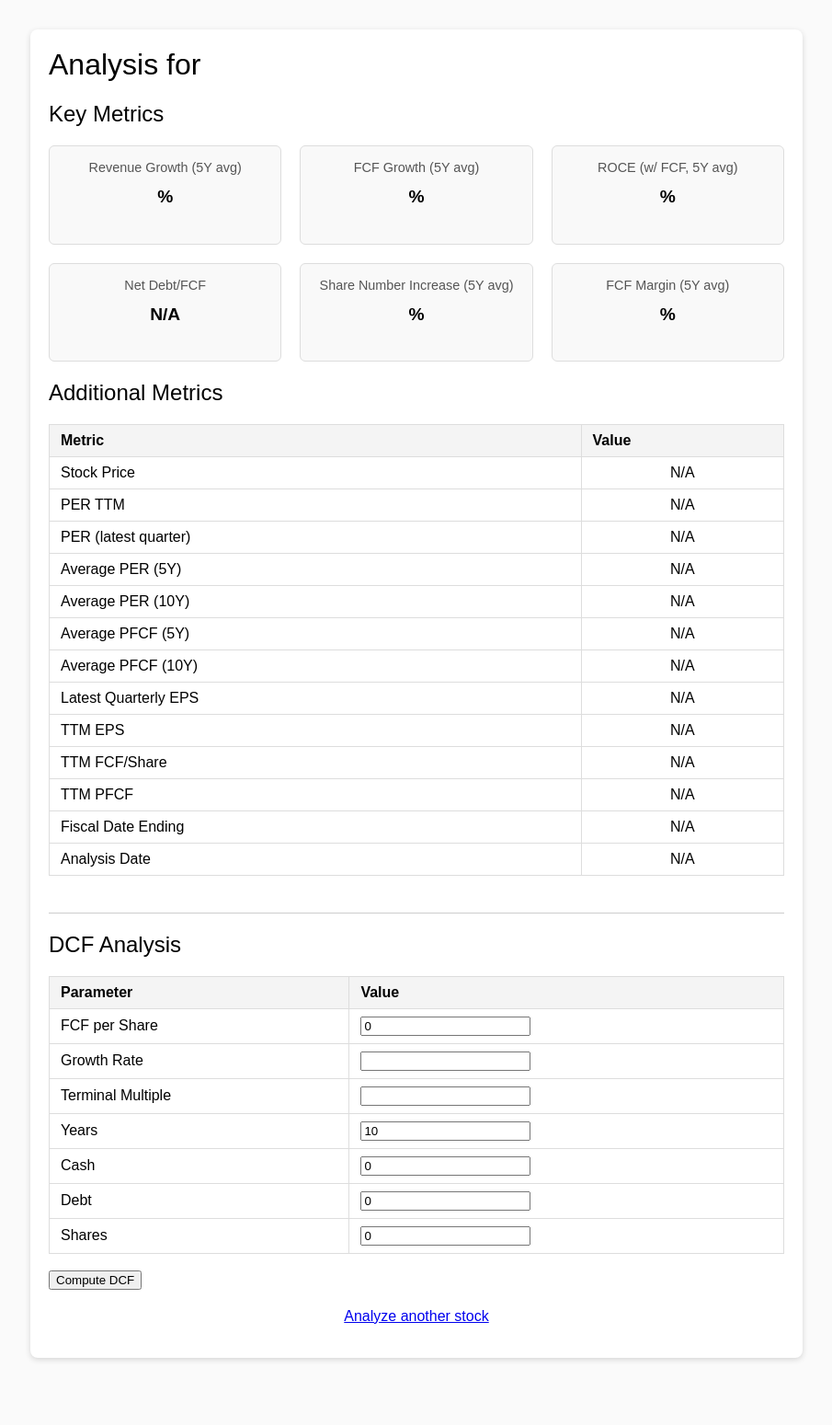
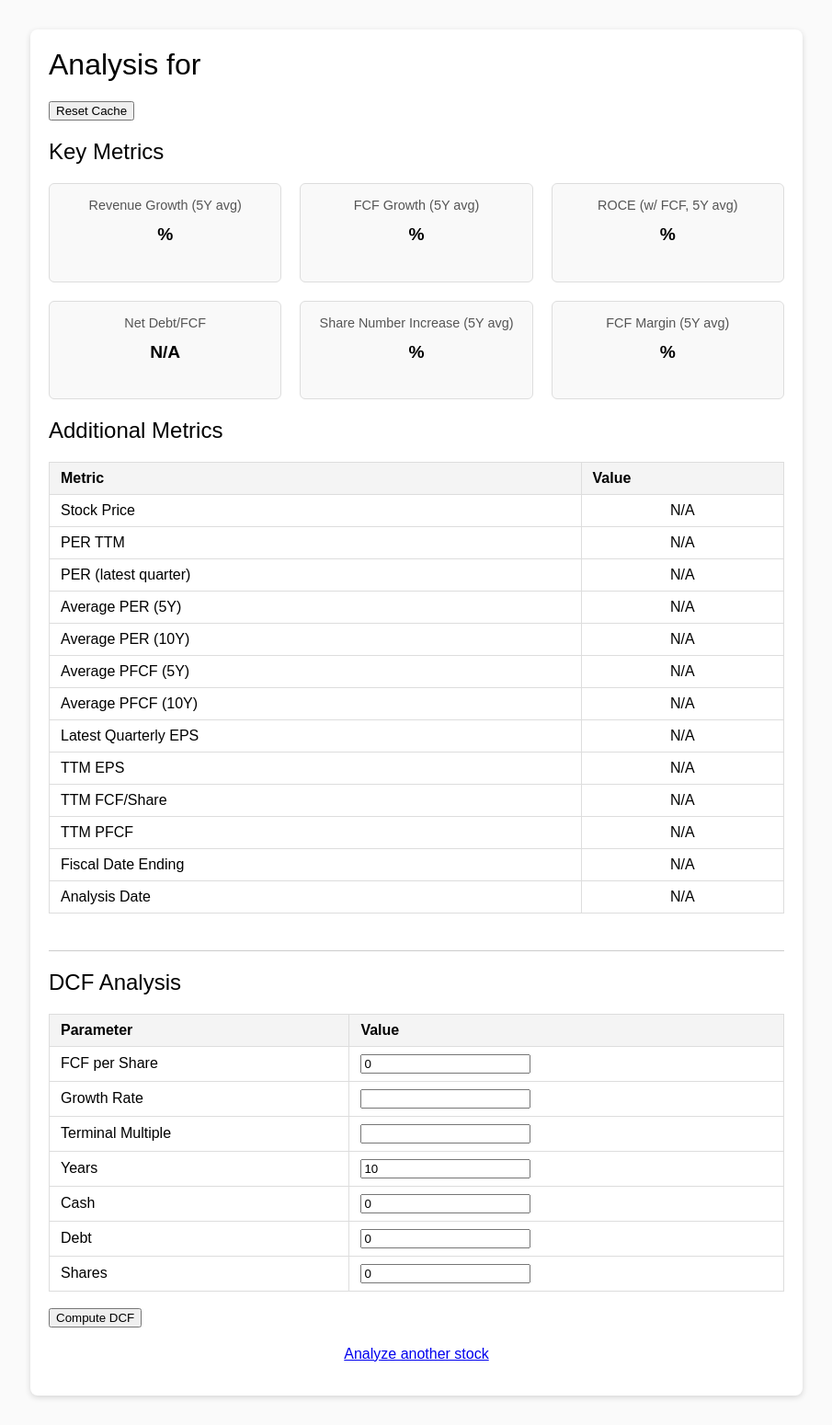
Before and after one commit to thomas192/stock-analyzer, a Flask app: template templates/result.html in a window 1280 px wide. Shown: the whole page at 92% size, without its empty margins (187-1092 px from the left). Before the commit the page ends 1479 px from the top, so only its background shows below. Run offline with Flask 3, Linux system fonts and the light colour scheme; the template is opened without the code that fills it, so the values that code supplies are empty.

Commit message:
reset cache feature

```diff
--- a/app.py
+++ b/app.py
@@ -9,7 +9,7 @@ app.secret_key = 'secret_key'  # Needed for flash messages
 # Directories where JSON outputs are stored
 ANALYSIS_FOLDER = os.path.join(os.getcwd(), 'analysis')
 DCF_FOLDER = os.path.join(os.getcwd(), 'dcf')
-
+DATA_FOLDER = os.path.join(os.getcwd(), 'data')  # Folder containing balance sheet, cash flow, income statement files
 
 def run_analysis(ticker: str) -> bool:
     """
@@ -27,7 +27,6 @@ def run_analysis(ticker: str) -> bool:
         print(f"Error running analysis notebook: {e}")
         return False
 
-
 def load_analysis_data(ticker: str) -> dict:
     """
     Loads the JSON analysis data from the file generated by the analysis notebook.
@@ -39,12 +38,11 @@ def load_analysis_data(ticker: str) -> dict:
             return json.load(f)
     return {}
 
-
 def run_dcf(ticker: str, fcf_ps: float, growth_rate: float,
             terminal_multiple: float, years: int, cash: float,
             debt: float, shares: float) -> bool:
     """
-    Runs the dcf notebook using Papermill with the given parameters.
+    Runs the DCF notebook using Papermill with the given parameters.
     Returns True if executed without error.
     """
     try:
@@ -67,10 +65,9 @@ def run_dcf(ticker: str, fcf_ps: float, growth_rate: float,
         print(f"Error running dcf notebook: {e}")
         return False
 
-
 def load_dcf_data(ticker: str) -> dict:
     """
-    Loads the JSON DCF data from the file produced by the dcf notebook.
+    Loads the JSON DCF data from the file produced by the DCF notebook.
     Returns an empty dictionary if the file does not exist.
     """
     json_path = os.path.join(DCF_FOLDER, f'{ticker}.json')
@@ -79,6 +76,24 @@ def load_dcf_data(ticker: str) -> dict:
             return json.load(f)
     return {}
 
+def delete_cache_files(ticker: str):
+    """
+    Deletes cached JSON files for the given ticker from the data folder.
+    Expected filenames: {ticker}_balance_sheet.json, {ticker}_cash_flow.json, {ticker}_income_statement.json
+    """
+    filenames = [
+        f"{ticker}_balance_sheet.json",
+        f"{ticker}_cash_flow.json",
+        f"{ticker}_income_statement.json"
+    ]
+    for filename in filenames:
+        file_path = os.path.join(DATA_FOLDER, filename)
+        if os.path.exists(file_path):
+            try:
+                os.remove(file_path)
+                print(f"Deleted cache file: {file_path}")
+            except Exception as e:
+                print(f"Error deleting {file_path}: {e}")
 
 @app.route('/', methods=['GET', 'POST'])
 def index():
@@ -109,12 +124,11 @@ def index():
     # GET: show the input form.
     return render_template('index.html')
 
-
 @app.route('/compute_dcf', methods=['POST'])
 def compute_dcf():
     """
-    Route to run the dcf notebook with parameters supplied via the form on the result page.
-    After executing the dcf analysis, the DCF results are loaded and the result page is re-rendered.
+    Route to run the DCF notebook with parameters supplied via the form on the result page.
+    After executing the DCF analysis, the DCF results are loaded and the result page is re-rendered.
     """
     ticker = request.form.get('ticker', '').upper().strip()
     if not ticker:
@@ -140,7 +154,7 @@ def compute_dcf():
         flash('Error computing DCF. Please try again.')
         return redirect(url_for('index'))
 
-    # Load both the analysis and dcf data.
+    # Load both the analysis and DCF data.
     metrics = load_analysis_data(ticker)
     dcf_results = load_dcf_data(ticker)
 
@@ -157,6 +171,31 @@ def compute_dcf():
 
     return render_template('result.html', ticker=ticker, metrics=metrics, dcf_results=dcf_results, dcf_params=dcf_params)
 
+@app.route('/reset_cache', methods=['POST'])
+def reset_cache():
+    """
+    Route to reset the cache for a given ticker by deleting cached JSON files,
+    re-running the analysis notebook, and reloading the result page.
+    """
+    ticker = request.form.get('ticker', '').upper().strip()
+    if not ticker:
+        flash('Ticker symbol missing for cache reset.')
+        return redirect(url_for('index'))
+
+    # Delete cached files from the data folder.
+    delete_cache_files(ticker)
+
+    # Re-run the analysis notebook.
+    if not run_analysis(ticker):
+        flash('Error re-running analysis after cache reset.')
+        return redirect(url_for('index'))
+
+    metrics = load_analysis_data(ticker)
+    if not metrics:
+        flash('Analysis data not found after cache reset.')
+        return redirect(url_for('index'))
+
+    return render_template('result.html', ticker=ticker, metrics=metrics, dcf_results=None, dcf_params=None)
 
 if __name__ == '__main__':
     app.run(debug=True)
--- a/templates/result.html
+++ b/templates/result.html
@@ -11,6 +11,11 @@
 <body>
   <div class="container">
     <h1>Analysis for {{ ticker }}</h1>
+    <!-- Reset Cache Button -->
+    <form action="{{ url_for('reset_cache') }}" method="post" style="margin-bottom: 20px;">
+      <input type="hidden" name="ticker" value="{{ ticker }}">
+      <button type="submit">Reset Cache</button>
+    </form>
 
     <!-- Key Metrics Section -->
     <h2>Key Metrics</h2>
@@ -298,6 +303,9 @@
         <button type="submit">Compute DCF</button>
       </form>
 
+      <!-- Spacer to add extra vertical space between the Compute DCF form and the results -->
+      <div style="margin-top: 20px;"></div>
+
       {% if dcf_results %}
       <h3>DCF Valuation Results</h3>
       <table>
```
